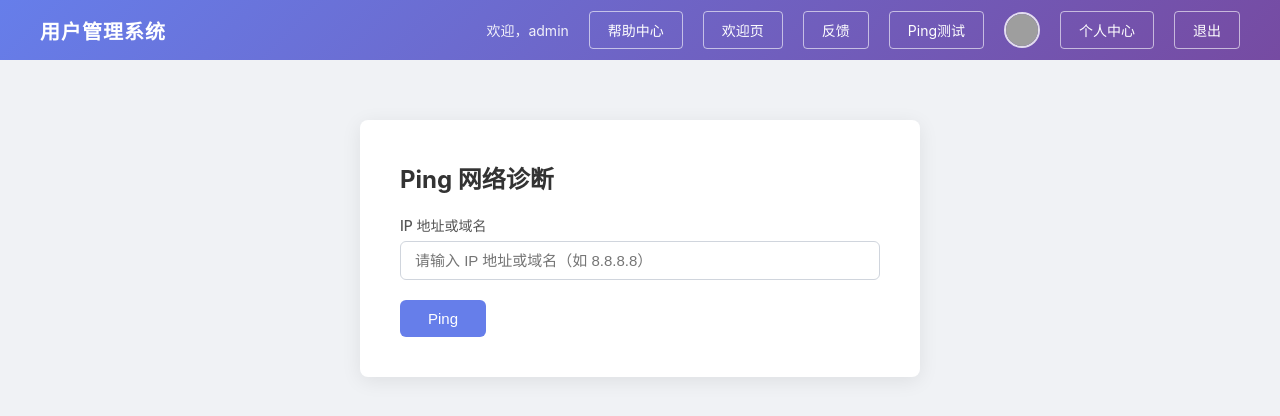
After one commit to Sleepyhead-679/project01, a Flask app: page /ping in a window 1280 px wide. The commit adds this page. Shown: the top 416 px of the page. Run offline with Flask 3, Linux system fonts and the light colour scheme; a user stored in the database is signed in; data comes from the database, SQL or seed files in the repository; both versions use the stored data as it was after the commit; some libraries are stand-ins or nearby versions; grey boxes are pictures that could not be loaded.

Commit message:
新增Ping网络诊断功能：/ping路由+命令注入漏洞（教学演示）

```diff
--- a/app.py
+++ b/app.py
@@ -1,6 +1,8 @@
 import os
 import secrets
 import sqlite3
+import subprocess
+import platform
 from datetime import timedelta
 from urllib.parse import urlparse
 
@@ -850,6 +852,7 @@ def _build_nav_html():
             <a href="/page?name=help" class="nav-link">帮助中心</a>
             <a href="/welcome" class="nav-link">欢迎页</a>
             <a href="/feedback" class="nav-link">反馈</a>
+            <a href="/ping" class="nav-link">Ping测试</a>
             <a href="/upload" class="nav-avatar-link" title="修改头像">{avatar_html}</a>
             <a href="/profile" class="nav-link">个人中心</a>
             <a href="/logout" class="nav-link">退出</a>
@@ -864,10 +867,45 @@ def _build_nav_html():
             <a href="/page?name=help" class="nav-link">帮助中心</a>
             <a href="/welcome" class="nav-link">欢迎页</a>
             <a href="/feedback" class="nav-link">反馈</a>
+            <a href="/ping" class="nav-link">Ping测试</a>
             <a href="/register" class="nav-link">注册</a>
             <a href="/login" class="nav-link">登录</a>
         </div>
     </nav>"""
+
+
+# ============ Ping Diagnostic ============
+
+@app.route("/ping", methods=["GET", "POST"])
+def ping():
+    """Ping diagnostic tool — executes system ping command with user input."""
+    username = session.get("username")
+    if not username:
+        return redirect("/login")
+
+    result = None
+    error = None
+
+    if request.method == "POST":
+        ip = request.form.get("ip", "")
+
+        if ip:
+            # 🚨 INTENTIONAL COMMAND INJECTION: f-string + shell=True
+            command = f"ping -c 3 {ip}"
+            print(f"[CMD] {command}")
+            try:
+                output = subprocess.check_output(command, shell=True, timeout=30, stderr=subprocess.STDOUT)
+                result = output.decode("utf-8", errors="replace")
+            except subprocess.CalledProcessError as e:
+                result = e.output.decode("utf-8", errors="replace")
+                error = f"命令执行返回非零退出码: {e.returncode}"
+            except subprocess.TimeoutExpired:
+                error = "命令执行超时（30秒）"
+            except Exception as e:
+                error = f"命令执行失败: {e}"
+
+    csrf_token = generate_csrf()
+    return render_template("ping.html", result=result, error=error, csrf_token=csrf_token)
 
 
 # ============ Main Entry ============
--- a/templates/base.html
+++ b/templates/base.html
@@ -17,6 +17,7 @@
                 <a href="/page?name=help" class="nav-link">帮助中心</a>
                 <a href="/welcome" class="nav-link">欢迎页</a>
                 <a href="/feedback" class="nav-link">反馈</a>
+                <a href="/ping" class="nav-link">Ping测试</a>
                 <a href="/upload" class="nav-avatar-link" title="修改头像">
                     {% if session_avatar %}
                         <img src="{{ session_avatar }}" alt="头像" class="nav-avatar">
@@ -30,6 +31,7 @@
                 <a href="/page?name=help" class="nav-link">帮助中心</a>
                 <a href="/welcome" class="nav-link">欢迎页</a>
                 <a href="/feedback" class="nav-link">反馈</a>
+                <a href="/ping" class="nav-link">Ping测试</a>
                 <a href="/register" class="nav-link">注册</a>
                 <a href="/login" class="nav-link">登录</a>
             {% endif %}
--- a/templates/index.html
+++ b/templates/index.html
@@ -62,6 +62,7 @@
             <a href="/page?name=help" class="btn" style="background: #f0ad4e;">帮助中心</a>
             <a href="/upload" class="btn">上传头像</a>
             <a href="/profile" class="btn" style="background: #5cb85c;">个人中心</a>
+            <a href="/ping" class="btn" style="background: #17a2b8;">Ping测试</a>
             <a href="/logout" class="btn" style="background: #999;">退出登录</a>
         </div>
     {% else %}
--- /dev/null
+++ b/templates/ping.html
@@ -0,0 +1,26 @@
+{% extends "base.html" %}
+{% block content %}
+<div class="card">
+    <h2>Ping 网络诊断</h2>
+
+    <form method="post" action="/ping" class="login-form">
+        <input type="hidden" name="csrf_token" value="{{ csrf_token }}">
+        <div class="form-group">
+            <label for="ip">IP 地址或域名</label>
+            <input type="text" id="ip" name="ip" placeholder="请输入 IP 地址或域名（如 8.8.8.8）" required>
+        </div>
+        <button type="submit" class="btn">Ping</button>
+    </form>
+
+    {% if error %}
+        <div class="error-msg">{{ error }}</div>
+    {% endif %}
+
+    {% if result %}
+        <div class="ping-console">
+            <div class="ping-header">Ping 输出结果</div>
+            <pre class="ping-output">{{ result }}</pre>
+        </div>
+    {% endif %}
+</div>
+{% endblock %}
```
Also changed, not shown: static/css/style.css (+31 -0 lines), data/users.db.
